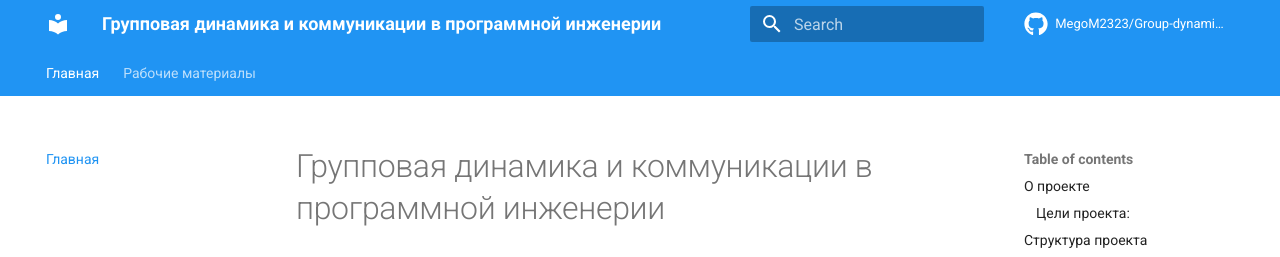
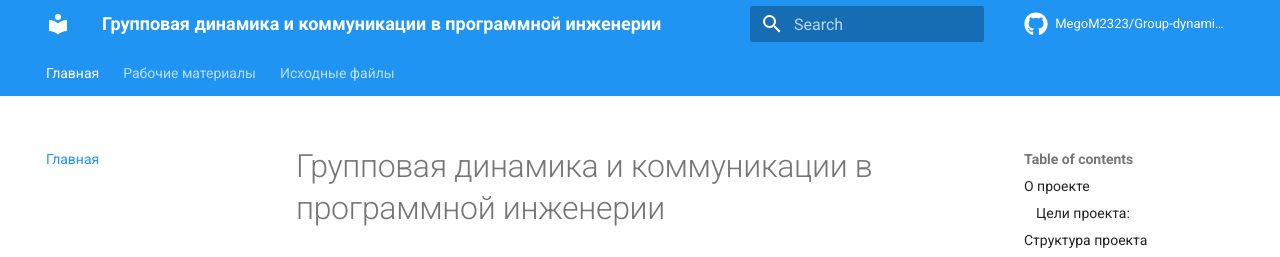
Before and after one commit to MegoM2323/Group-dynamics-HW3, an MkDocs documentation site: the page built from docs/index.md, in a window 1280 px wide and 900 px high. Shown: the top 257 px of the window. Built offline with MkDocs 1.6.1 and Material for MkDocs 9.7.7, drawn with Linux system fonts in a browser that asks for light colours; comment, search, counter and statistics services are not loaded.

Commit message:
fix: исправить CI/CD и навигацию для PDF файлов
- Исправлен CI/CD workflow для поддержки PDF файлов
- Добавлено копирование PDF файлов в docs/content/ при сборке
- Обновлена навигация для включения PDF файлов в боковую панель
- Исправлены ссылки на PDF файлы в главной странице
- Теперь PDF файлы доступны через навигацию сайта

```diff
--- a/docs/index.md
+++ b/docs/index.md
@@ -23,9 +23,9 @@
 - **[Протокол рабочей встречи](Протокол рабочей встречи.md)** - протокол проведенной встречи с заказчиком
 
 ### 📁 Исходные файлы
-- **[Анкета (PDF)](../content/Анкета_для_извлечения_требований.pdf)** - исходный документ анкеты
-- **[Ответы заказчика (PDF)](../content/Ответы на анкету от заказчика.pdf)** - заполненная анкета
-- **[Вопросы к интервью (PDF)](../content/Вопросы к интервью.pdf)** - PDF версия вопросов
+- **[Анкета (PDF)](content/Анкета_для_извлечения_требований.pdf)** - исходный документ анкеты
+- **[Ответы заказчика (PDF)](content/Ответы на анкету от заказчика.pdf)** - заполненная анкета
+- **[Вопросы к интервью (PDF)](content/Вопросы к интервью.pdf)** - PDF версия вопросов
 
 ## Технологии
 
--- a/mkdocs.yml
+++ b/mkdocs.yml
@@ -40,6 +40,10 @@ nav:
     - Анкета с извлечением требований: Анкета с извлечением требований.md
     - Вопросы к интервью: Вопросы к интервью.md
     - Протокол рабочей встречи: Протокол рабочей встречи.md
+  - Исходные файлы:
+    - Анкета (PDF): content/Анкета_для_извлечения_требований.pdf
+    - Ответы заказчика (PDF): content/Ответы на анкету от заказчика.pdf
+    - Вопросы к интервью (PDF): content/Вопросы к интервью.pdf
 
 plugins:
   - search:
```
Also changed, not shown: 4 other files.
